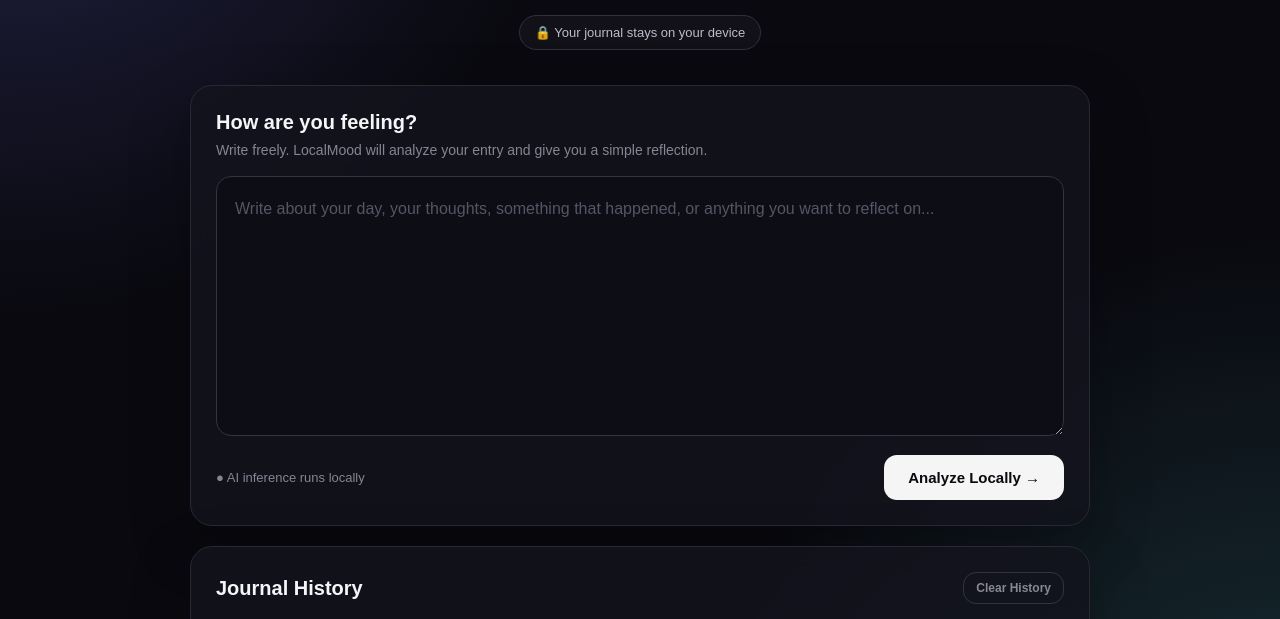
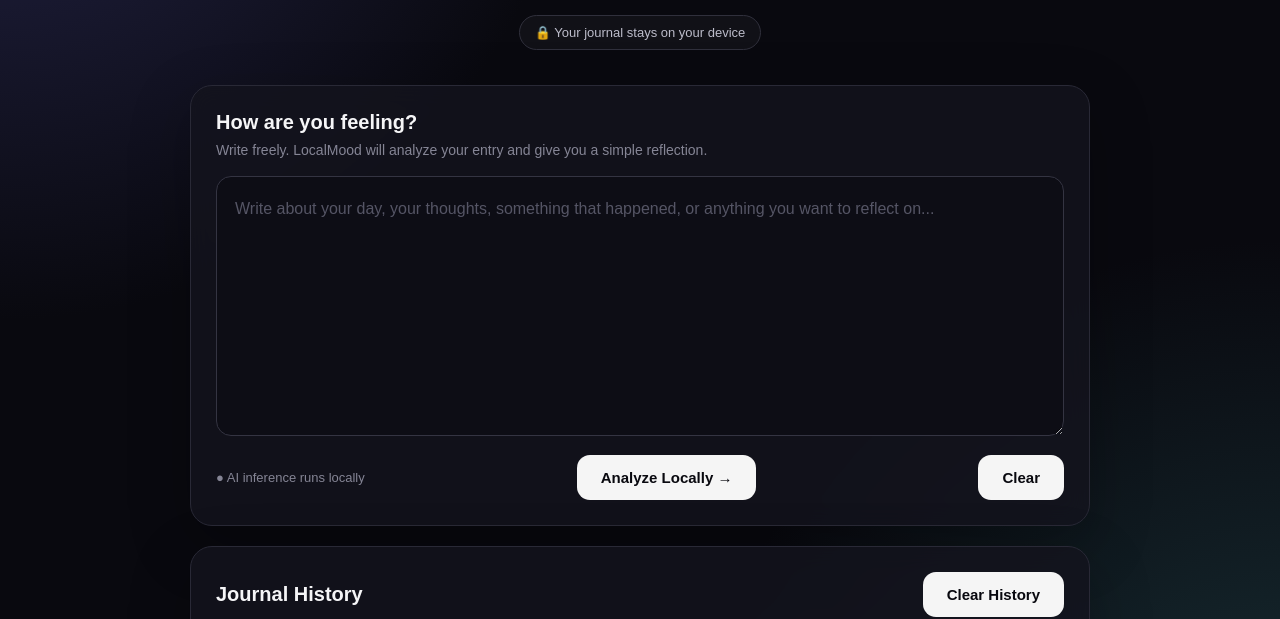
Before and after one commit to somealtacc001-pixel/LocalMood, a website: page public/index.html in a window 1280 px wide. Shown: the part 271-890 px from the top of the page. Drawn offline with Linux system fonts and the light colour scheme.

Commit message:
Add journal clearing controls

```diff
--- a/public/index.html
+++ b/public/index.html
@@ -330,9 +330,20 @@
                 ● AI inference runs locally
             </span>
 
-            <button id="analyzeButton" onclick="analyzeJournal()">
-                Analyze Locally →
-            </button>
+         <button
+    id="analyzeButton"
+    onclick="analyzeJournal()"
+>
+    Analyze Locally →
+</button>
+
+<button
+    type="button"
+    onclick="clearJournal()"
+    style="margin-left: 10px;"
+>
+    Clear
+</button>
 
         </div>
 
@@ -362,12 +373,9 @@
 
             <h2>Journal History</h2>
 
-            <button
-                class="clear-button"
-                onclick="clearHistory()"
-            >
-                Clear History
-            </button>
+            <button onclick="clearHistory()">
+    Clear History
+</button>
 
         </div>
 
@@ -460,21 +468,19 @@
 }
 
 
+function clearJournal() {
+    document.getElementById("journal").value = "";
+    document.getElementById("journal").focus();
+}
+
 function clearHistory() {
-
     if (!confirm("Clear all local journal history?")) {
-
         return;
-
     }
 
     localStorage.removeItem("localMoodHistory");
-
     displayHistory();
-
 }
-
-
 async function analyzeJournal() {
 
     const journal =
```
